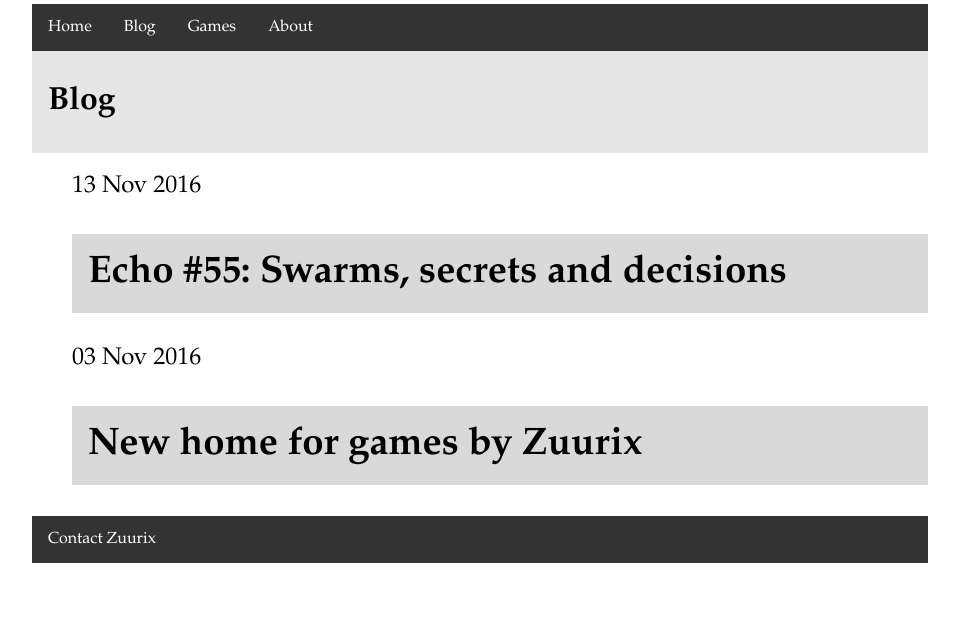
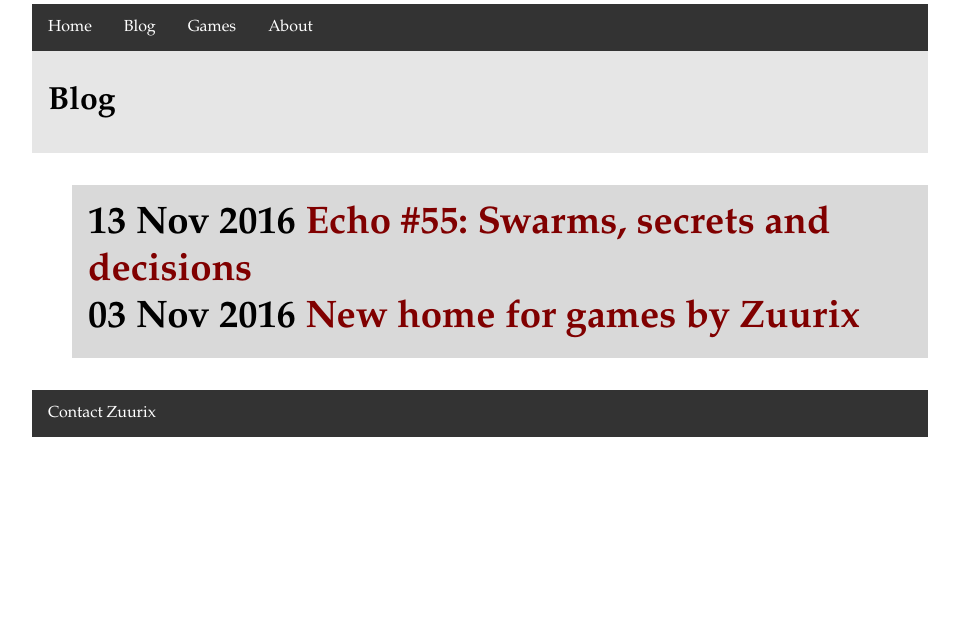
Before and after one commit to Phoebe3663/Zuurix.github.io, a Jekyll site: the page built from blog/index.html, in a window 1280 px wide. Shown: the part 308-931 px from the top of the page, without its empty margins (160-1119 px from the left). Built offline with Jekyll 4.4.1, drawn with Linux system fonts in a browser that asks for light colours; after the commit the page ends 900 px from its top, so only the background shows below that.

Commit message:
Update index.html

```diff
--- a/blog/index.html
+++ b/blog/index.html
@@ -5,7 +5,9 @@ title: Zuurix.com - Blog
 	<h1>Blog</h1>
 
 	<ul class="posts">
+	<h2>
 	  {% for post in site.posts %}
-	  <li><span>{{ post.date | date_to_string }}</span> <h2 href="{{ post.url }}" title="{{ post.title }}">{{ post.title }}</h2></li>
+	  <li><span>{{ post.date | date_to_string }}</span> <a href="{{ post.url }}" title="{{ post.title }}">{{ post.title }}</a></li>
 	  {% endfor %}
+	</h2>
 	</ul>
```
